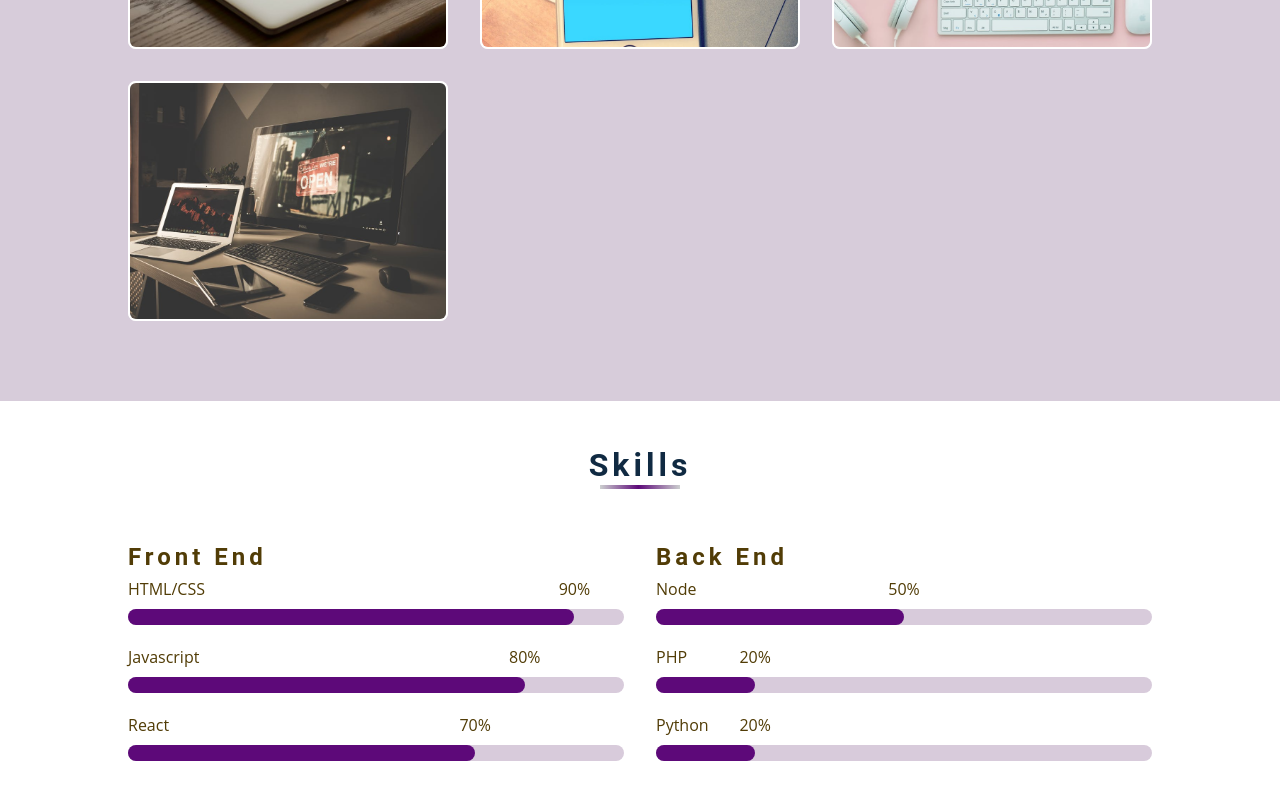
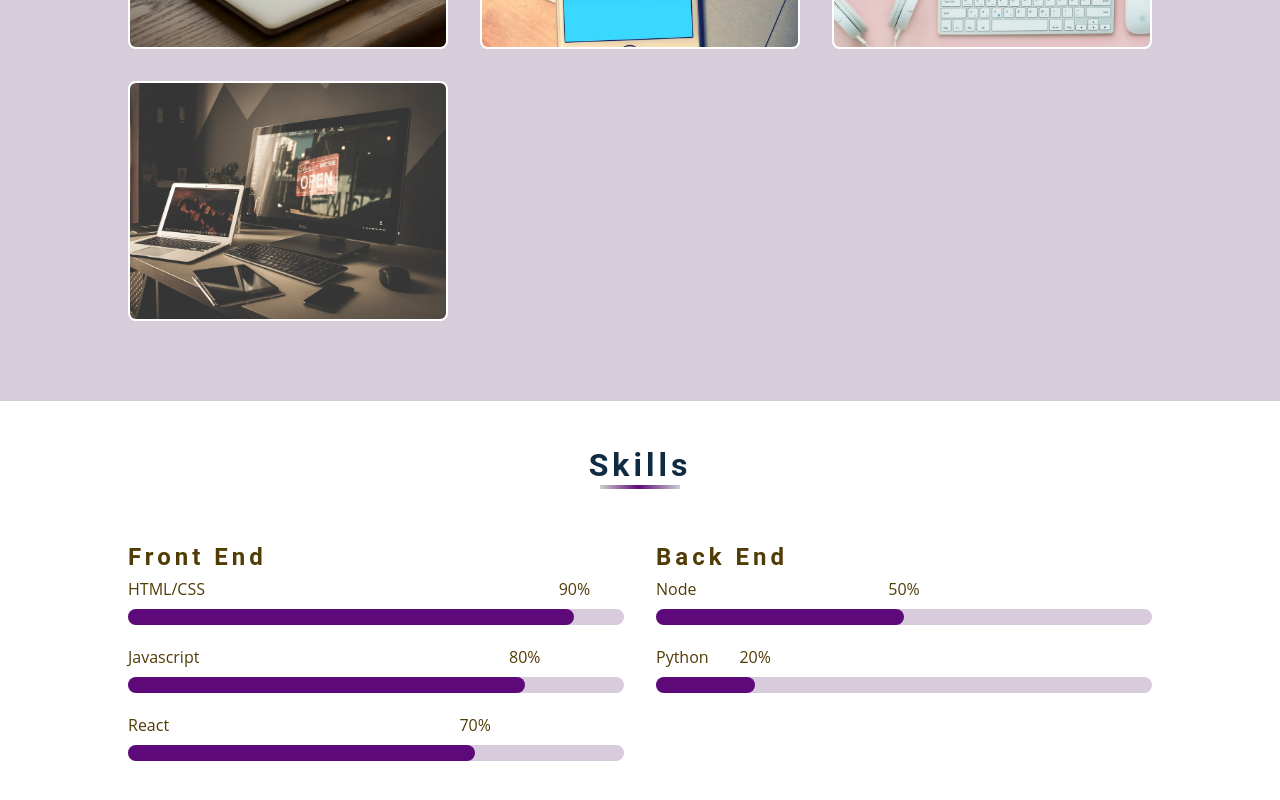
Before and after one commit to frausafiye/PortfolioPage, a React (Create React App) app: page / in a window 1280 px wide. Shown: the part 1994-2794 px from the top of the page. Built offline with nearby package versions, Linux system fonts and the light colour scheme.

Commit message:
changed a photo

```diff
--- a/src/components/about/About.js
+++ b/src/components/about/About.js
@@ -1,6 +1,6 @@
 import React from 'react'
 import {Link} from 'react-router-dom'
-import AboutImg from '../../images/about-img.jpeg'
+import AboutImg from '../../images/about-img.JPG'
 import './about.css'
 
 export default function About() {
--- a/src/components/skills/Skills.js
+++ b/src/components/skills/Skills.js
@@ -20,7 +20,6 @@ export default function Skills(props) {
         <article>
           <h3>Back End</h3>
            <Skill lang='Node' value='50%'/>
-           <Skill lang='PHP' value='20%'/>
            <Skill lang='Python' value='20%'/>
         </article>
       </div>
```
Also changed, not shown: src/images/about-img.JPG (added), src/images/about-img.jpeg (deleted).
